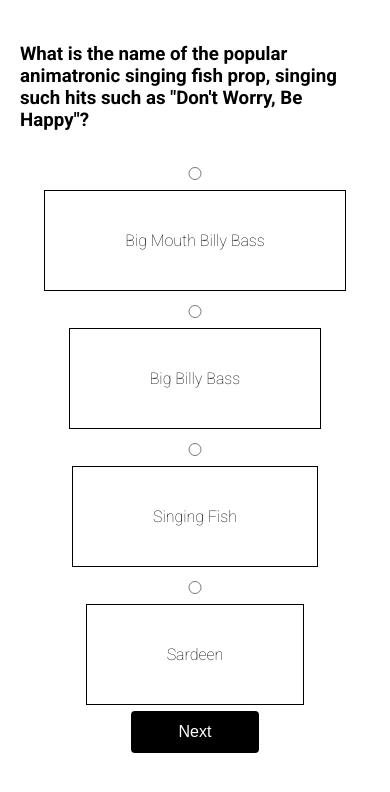
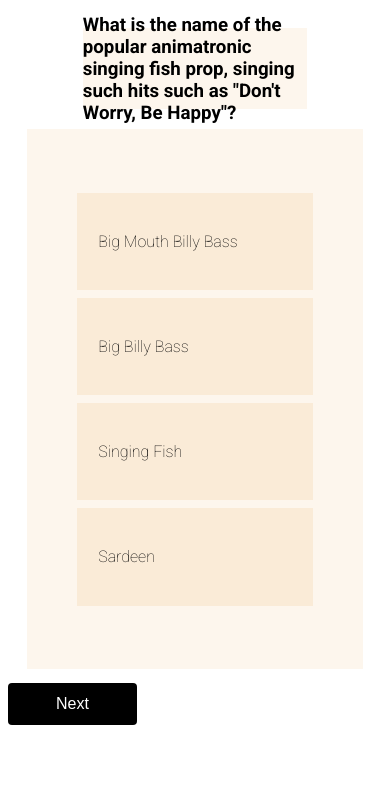
Before and after one commit to vanesaedo/Quiz-II-API, a plain HTML site: page pages/quiz.html in a window 390 px wide. Drawn offline with Linux system fonts and the light colour scheme.

Commit message:
actualizado CSS

```diff
--- a/script.js
+++ b/script.js
@@ -17,10 +17,12 @@ const shaker = (arr, add) => {
 function getCheckedInput (arrInp){
 
     for (let i = 0; i < arrInp.length; i++) {
+
     if (arrInp[i].checked == true) {
         return arrInp[i].value;
     }
-    return arrInp[i].value;
+
+    //return arrInp[i].value;
 }};
 
 function printQuestion(completeQuestion) {
--- a/style.css
+++ b/style.css
@@ -1,19 +1,15 @@
-*{border: 2px white solid}
+
 
 body{
-
+  display: flex;
+  flex-direction: column;
     font-family: "Roboto", sans-serif;
     font-weight: 100;
     font-style: normal;
+
 }
 
-main{
-    height: 100%;
-    display: flex;
-    flex-direction: column;
-    align-items: center;
-    margin-bottom: 200px;
-}
+
 section{
     display:flex;
     flex-direction: column;
@@ -21,74 +17,68 @@ section{
     align-items: center;
 }
 
-div {display: flex;
-flex-direction: column;}
-#respuesta{
-display:flex;
-flex-direction: column;
-
-
-}
-label {
-    padding:40px 80px;
-    border:1px black solid;
-}
-label::content {
-    background-color: brown;
-}
-input:checked {
-
-    background-color: greenyellow;
-}
 input{
 
-    margin: 40px;
+    visibility:hidden;
 }
+
 #inciarJuego{
     display: flex;
     flex-direction: column;
     align-items: center;
 }
-input{
-display:none;
-    background-color: hsl(329, 95%, 43%);
-    padding: 10px;
-    margin: 10px;
-    border-radius: 20px;
-    display: flex;
-    justify-content: center;
+
+@media only screen and (max-width: 600px){
+
+    #respuesta {
+        display:flex;
+        flex-direction: column;
+        background-color:rgb(249, 226, 196, 0.3);
+        width:90%;
+        height: 80%;
+        margin:0px;
+
+    }
+    #pregunta {
+        display:flex;
+        flex-direction: column;
+        background-color:rgb(249, 226, 196, 0.3);
+        width:60%;
+        height: 12%;
+        margin:20px;
+
+    }
+
+    div {
+        display:flex;
+        flex-direction: row;
+        justify-content: flex-start;
+        background-color: antiquewhite;
+        text-align: center;
+        align-items: center;
+        width:70%;
+        height: 18%;
+        margin:4px;
+    }
+
+    #quiz {
+        height:80vh;
+        display:flex;
+        flex-direction: column;
+        justify-content: stretch;
+    }
 
 }
-.label{
-    width: 500px;
-    height: 100px;
-    background-color: #D1512D;
-    padding: 10px;
-    box-sizing: border-box;
-    margin: 10px;
-    border: 3px solid #F5E8E4;
-    border-radius: 20px;
-    display: flex;
-    color: #F5E8E4;
-    justify-content: center;
-    flex-direction: row-reverse;
+@media only screen and (min-width: 1200px){
+    .respuesta, .pregunta {
+        display:flex;
+        flex-direction: column;
+        background-color:rgb(249, 226, 196, 0.3);
+        padding: 20px;
 
-}
+    }
 
 
-
-
-
-#btn-answer :hover{
-     background-color: rgb(225, 16, 141);
-     box-shadow: 10px 0px 10px rgb(110, 6, 69) inset;
-     border-radius: 10px;
-     cursor: pointer;
-}
-
-.contBotonCorregir{
-    display: flex;
-    margin: 20px;
 }
 
 #botonSubmit{
@@ -105,6 +95,7 @@ display:none;
 
 .title-question {
     font-size: 2rem;
+    font-weight: 300px;
 }
 .btn-answer{
     border: 12px black solid;
```
Also changed, not shown: assets/agora.webp (added), 1 other file.
